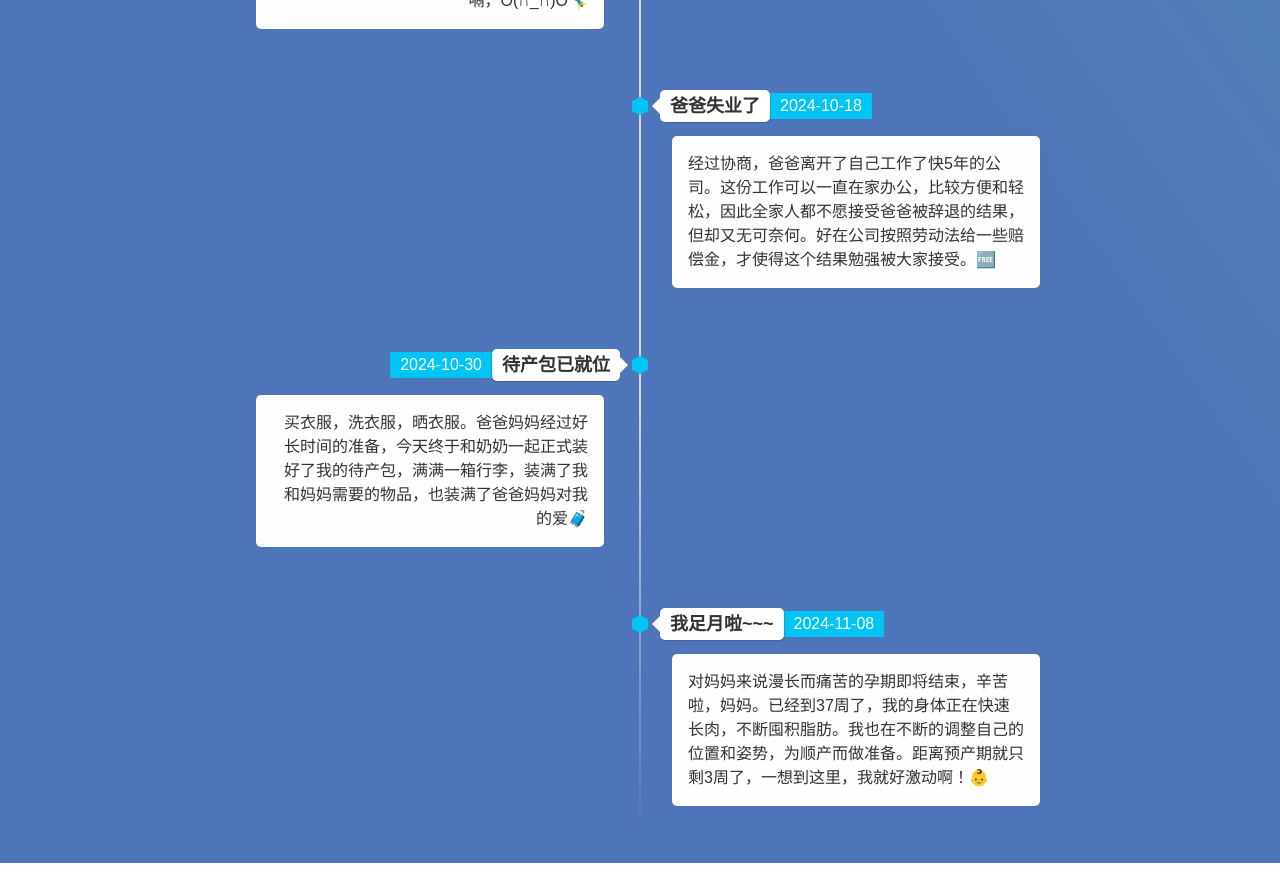
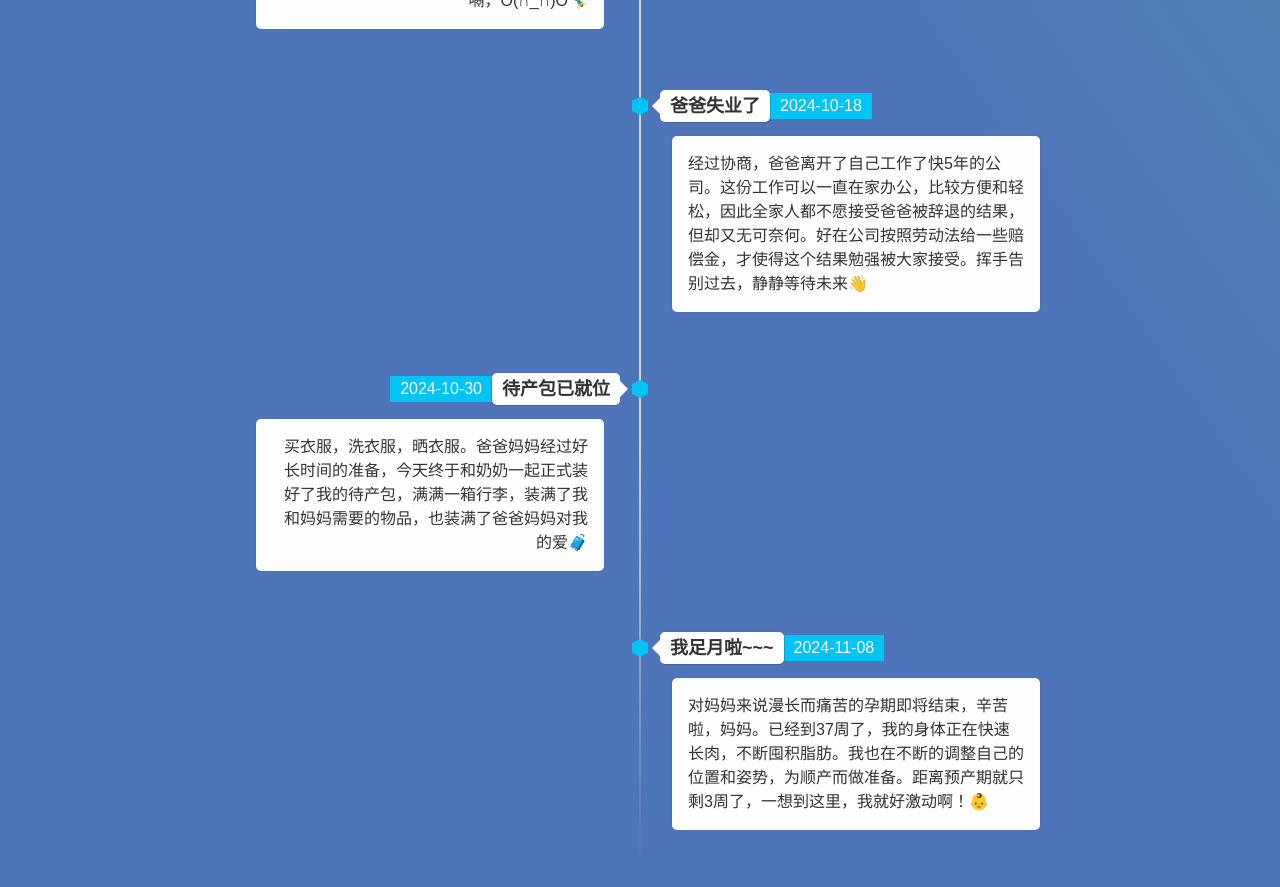
Before and after one commit to youling4438/edward-life, an Angular app: page / in a window 1280 px wide. Shown: the part 4480-5367 px from the top of the page. Before the commit the page ends 5343 px from the top, so only its background shows below. Built offline with nearby package versions, Linux system fonts and the light colour scheme; a web font is replaced by a local one.

Commit message:
add events

```diff
--- a/src/app/time-line/data.ts
+++ b/src/app/time-line/data.ts
@@ -130,10 +130,10 @@ export default [
 	{
 		date: "2024-10-18",
 		title: "爸爸失业了",
-		message: "经过协商，爸爸离开了自己工作了快5年的公司。这份工作可以一直在家办公，比较方便和轻松，因此全家人都不愿接受爸爸被辞退的结果，但却又无可奈何。好在公司按照劳动法给一些赔偿金，才使得这个结果勉强被大家接受。",
+		message: "经过协商，爸爸离开了自己工作了快5年的公司。这份工作可以一直在家办公，比较方便和轻松，因此全家人都不愿接受爸爸被辞退的结果，但却又无可奈何。好在公司按照劳动法给一些赔偿金，才使得这个结果勉强被大家接受。挥手告别过去，静静等待未来",
 		mState: "担心",
 		fState: "伤心",
-		mood: "🆓",
+		mood: "👋",
 	},
 	{
 		date: "2024-10-30",
```
